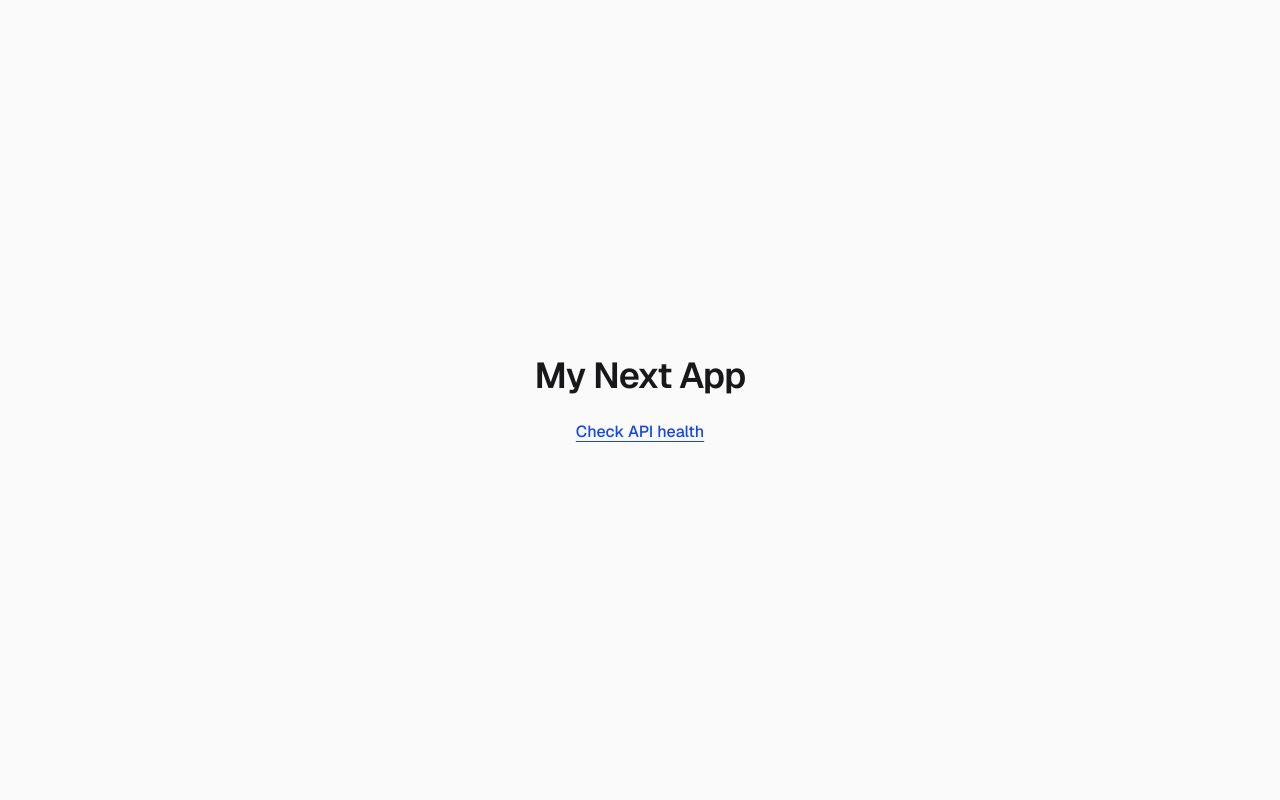
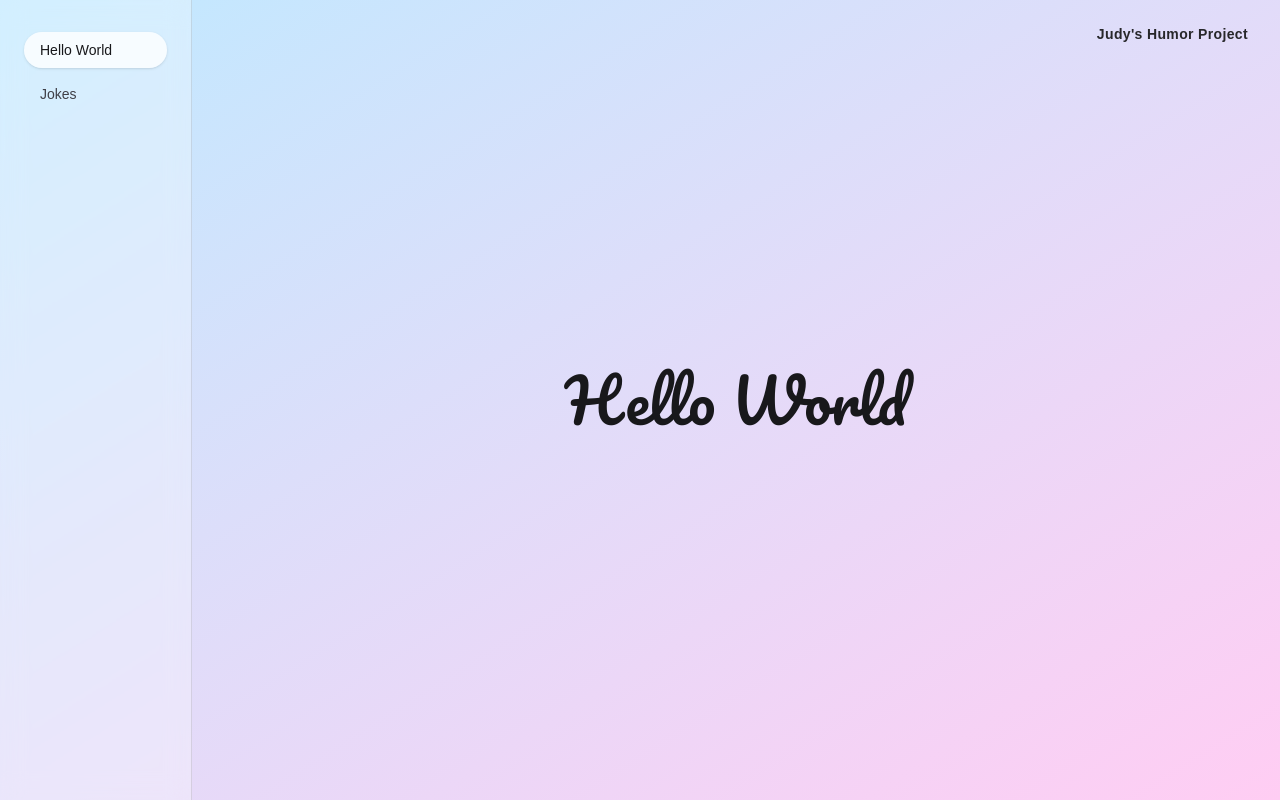
Before and after one commit to JiayiJudyZou/The-Humor-Project, a Next.js app in the folder my-next-app/: page / in a window 1280 px wide. Built offline with nearby package versions, Linux system fonts and the light colour scheme.

Commit message:
Sidebar tabs: Hello World and Jokes

```diff
--- a/my-next-app/src/app/page.tsx
+++ b/my-next-app/src/app/page.tsx
@@ -1,17 +1,59 @@
+"use client";
+
+import { useState } from "react";
+import { Pacifico } from "next/font/google";
+
+const pacifico = Pacifico({
+  subsets: ["latin"],
+  weight: "400",
+});
+
+const tabs = ["Hello World", "Jokes"];
+
 export default function Home() {
+  const [activeTab, setActiveTab] = useState(tabs[0]);
+
   return (
-    <div className="flex min-h-screen items-center justify-center bg-zinc-50 font-sans">
-      <main className="flex w-full max-w-2xl flex-col items-center gap-6 px-6 py-16 text-center">
-        <h1 className="text-4xl font-semibold tracking-tight text-zinc-900">
-          My Next App
-        </h1>
-        <a
-          className="text-base font-medium text-blue-700 underline underline-offset-4 hover:text-blue-800"
-          href="/api/health"
-        >
-          Check API health
-        </a>
-      </main>
+    <div className="min-h-screen bg-gradient-to-br from-[#bfe9ff] to-[#ffcdf3]">
+      <div className="relative flex min-h-screen">
+        <aside className="sticky top-0 flex h-screen w-48 flex-col gap-3 border-r border-black/10 bg-white/30 px-6 py-8 backdrop-blur-md">
+          <nav className="flex flex-col gap-2">
+            {tabs.map((tab) => {
+              const isActive = activeTab === tab;
+              return (
+                <button
+                  key={tab}
+                  type="button"
+                  onClick={() => setActiveTab(tab)}
+                  className={[
+                    "rounded-full px-4 py-2 text-left text-sm font-medium transition",
+                    isActive
+                      ? "bg-white/80 text-zinc-900 shadow-sm"
+                      : "text-zinc-700 hover:bg-white/60",
+                  ].join(" ")}
+                >
+                  {tab}
+                </button>
+              );
+            })}
+          </nav>
+        </aside>
+
+        <header className="pointer-events-none absolute right-8 top-6 text-sm font-semibold tracking-wide text-zinc-800">
+          Judy&apos;s Humor Project
+        </header>
+
+        <main className="flex flex-1 items-center justify-center px-6">
+          {activeTab === "Hello World" ? (
+            <h1
+              className={`${pacifico.className} text-6xl text-zinc-900`}
+              aria-live="polite"
+            >
+              Hello World
+            </h1>
+          ) : null}
+        </main>
+      </div>
     </div>
   );
 }
```
